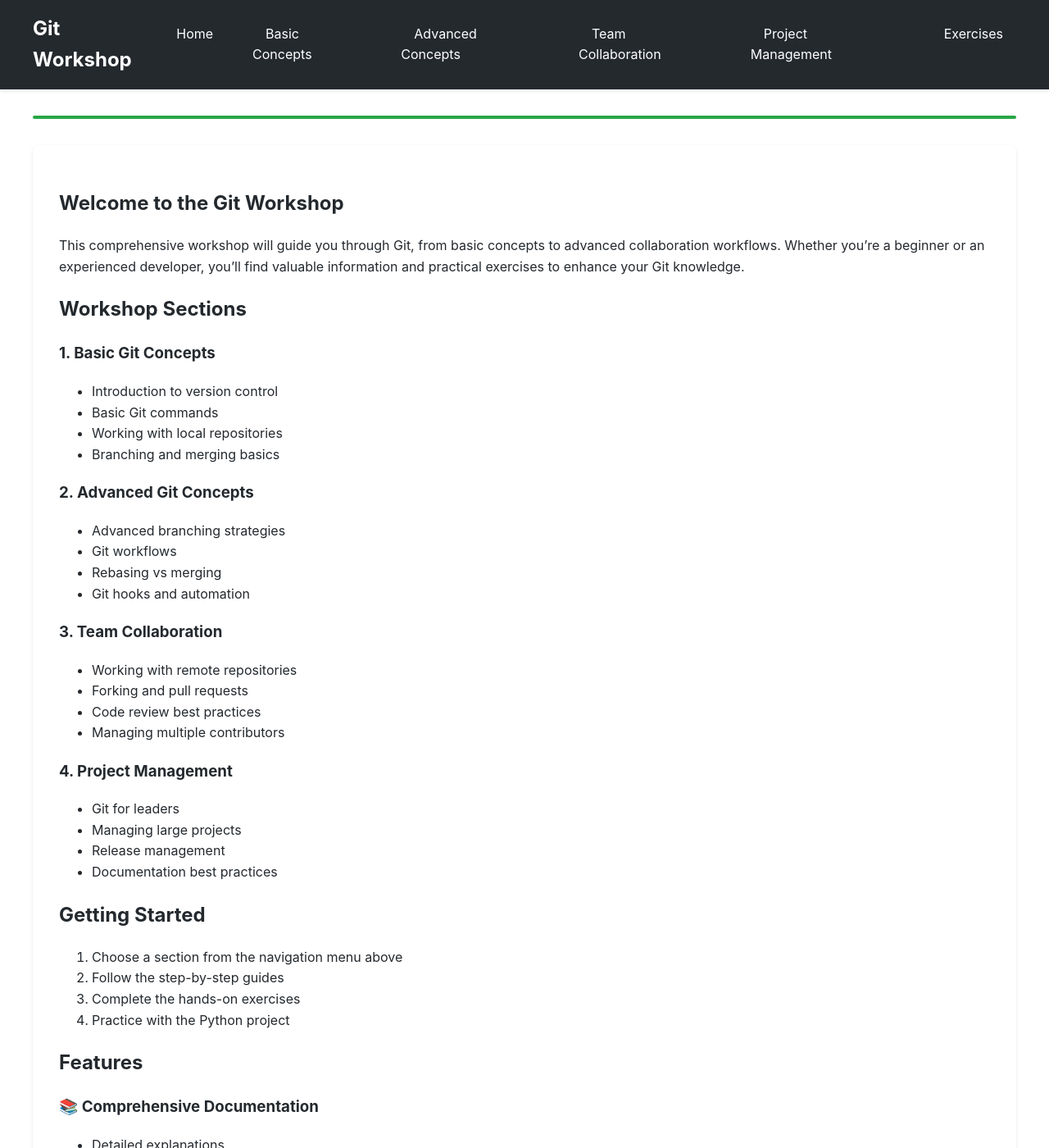
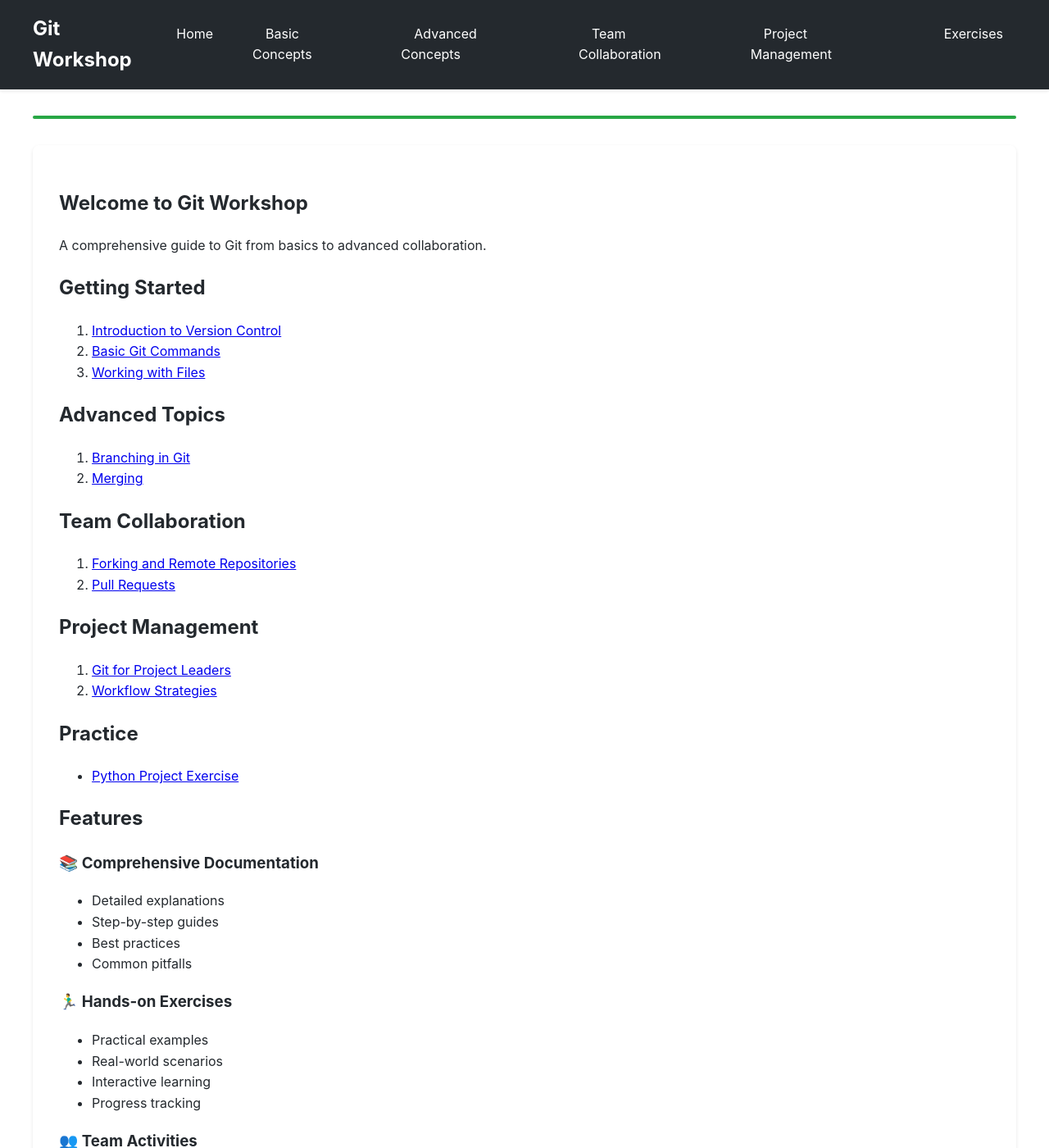
Before and after one commit to shmouses/git_software_dev_workshop, a Jekyll site: the page built from index.md, in a window 1280 px wide and 1400 px high. Shown: the whole window at 82% size. Built offline with Jekyll 4.4.1, drawn with Linux system fonts in a browser that asks for light colours; some of the changed text lies outside the part shown.

Commit message:
Fix URL structure and add root index page

```diff
--- a/_config.yml
+++ b/_config.yml
@@ -14,7 +14,7 @@ plugins:
 # Navigation
 navigation:
   - title: Home
-    url: /
+    url: /git_software_dev_workshop/
   - title: Basic Concepts
     url: /git_software_dev_workshop/01_basic_concepts/01_introduction/
   - title: Advanced Concepts
@@ -30,19 +30,19 @@ navigation:
 collections:
   basic_concepts:
     output: true
-    permalink: /git_software_dev_workshop/01_basic_concepts/:path/
+    permalink: /01_basic_concepts/:path/
   advanced_concepts:
     output: true
-    permalink: /git_software_dev_workshop/02_advanced_concepts/:path/
+    permalink: /02_advanced_concepts/:path/
   team_collaboration:
     output: true
-    permalink: /git_software_dev_workshop/03_team_collaboration/:path/
+    permalink: /03_team_collaboration/:path/
   project_management:
     output: true
-    permalink: /git_software_dev_workshop/04_project_management/:path/
+    permalink: /04_project_management/:path/
   exercises:
     output: true
-    permalink: /git_software_dev_workshop/exercises/:path/
+    permalink: /exercises/:path/
 
 # Defaults
 defaults:
--- a/index.md
+++ b/index.md
@@ -4,42 +4,34 @@ title: Git Workshop
 permalink: /
 ---
 
-# Welcome to the Git Workshop
+# Welcome to Git Workshop
 
-This comprehensive workshop will guide you through Git, from basic concepts to advanced collaboration workflows. Whether you're a beginner or an experienced developer, you'll find valuable information and practical exercises to enhance your Git knowledge.
-
-## Workshop Sections
-
-### 1. Basic Git Concepts
-- Introduction to version control
-- Basic Git commands
-- Working with local repositories
-- Branching and merging basics
-
-### 2. Advanced Git Concepts
-- Advanced branching strategies
-- Git workflows
-- Rebasing vs merging
-- Git hooks and automation
-
-### 3. Team Collaboration
-- Working with remote repositories
-- Forking and pull requests
-- Code review best practices
-- Managing multiple contributors
-
-### 4. Project Management
-- Git for leaders
-- Managing large projects
-- Release management
-- Documentation best practices
+A comprehensive guide to Git from basics to advanced collaboration.
 
 ## Getting Started
 
-1. Choose a section from the navigation menu above
-2. Follow the step-by-step guides
-3. Complete the hands-on exercises
-4. Practice with the Python project
+1. [Introduction to Version Control](/git_software_dev_workshop/01_basic_concepts/01_introduction/)
+2. [Basic Git Commands](/git_software_dev_workshop/01_basic_concepts/02_basic_commands/)
+3. [Working with Files](/git_software_dev_workshop/01_basic_concepts/03_working_with_files/)
+
+## Advanced Topics
+
+1. [Branching in Git](/git_software_dev_workshop/02_advanced_concepts/01_branching/)
+2. [Merging](/git_software_dev_workshop/02_advanced_concepts/02_merging/)
+
+## Team Collaboration
+
+1. [Forking and Remote Repositories](/git_software_dev_workshop/03_team_collaboration/01_forking_and_remote/)
+2. [Pull Requests](/git_software_dev_workshop/03_team_collaboration/02_pull_requests/)
+
+## Project Management
+
+1. [Git for Project Leaders](/git_software_dev_workshop/04_project_management/01_git_for_leaders/)
+2. [Workflow Strategies](/git_software_dev_workshop/04_project_management/02_workflow_strategies/)
+
+## Practice
+
+- [Python Project Exercise](/git_software_dev_workshop/exercises/python_project/)
 
 ## Features
 
@@ -67,17 +59,6 @@ This comprehensive workshop will guide you through Git, from basic concepts to a
 - Team collaboration
 - Project management
 
-## Python Project Exercise
-
-Work on a real-world task management application to practice:
-- Branching and merging
-- Conflict resolution
-- Pull request workflows
-- Code review practices
-- Git hooks and automation
-
-[Start the Python Project Exercise →](/exercises/python_project/)
-
 ## Contributing
 
 This is a living document. We welcome contributions from the community:
```
Also changed, not shown: 01_basic_concepts/02_basic_commands/index.md (+4 -4 lines), 02_advanced_concepts/02_merging/index.md (+4 -4 lines), 03_team_collaboration/02_pull_requests/index.md (+4 -4 lines).
